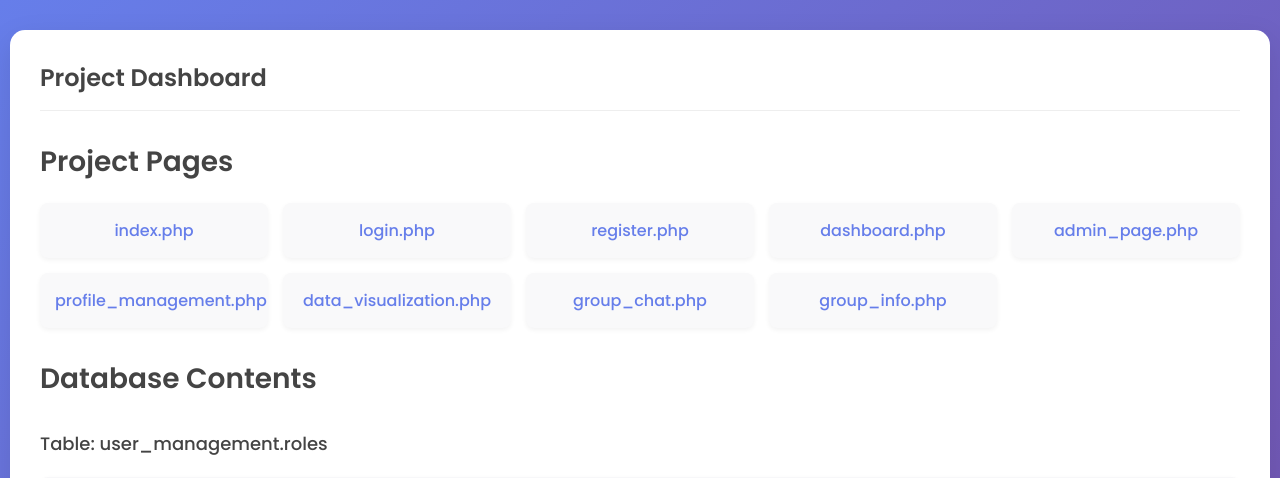
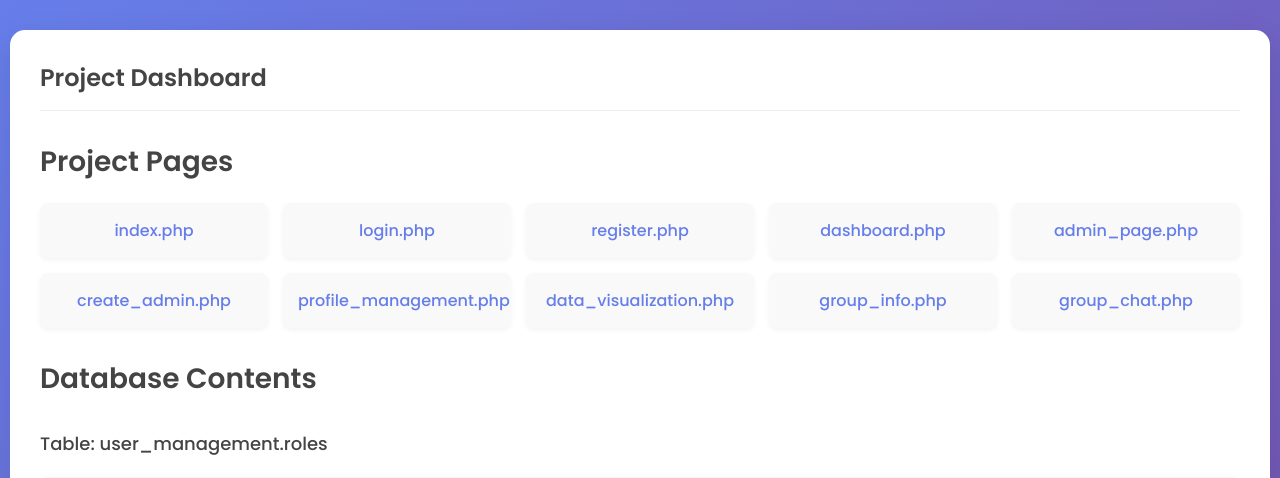
Before and after one commit to sakibsadman1/sakibsadman1, a PHP site: page /all-link.php in a window 1280 px wide. Shown: the top 478 px of the page. Run offline with PHP 8.4, Linux system fonts and the light colour scheme; the visitor is signed in with stand-in values (Sample User, id 1); data comes from the database, SQL or seed files in the repository; data that the repository does not hold is empty; some libraries are stand-ins or nearby versions.

Commit message:
made changes to all-link.php

```diff
--- a/src/all-link.php
+++ b/src/all-link.php
@@ -30,10 +30,11 @@ $projectFiles = [
     'register.php' => 'register.php',
     'dashboard.php' => 'dashboard.php',
     'admin_page.php' => 'admin_page.php',
+    'create_admin.php' => 'create_admin.php',
     'profile_management.php' => 'profile_management.php',
     'data_visualization.php' => 'data_visualization.php',
-    'group_chat.php' => 'group_chat.php',
-    'group_info.php' => 'group_info.php'
+    'group_info.php' => 'group_info.php',
+    'group_chat.php' => 'group_chat.php'
 ];
 
 ?>
```
